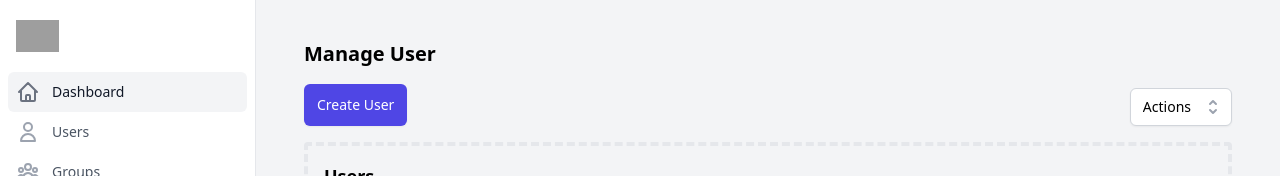
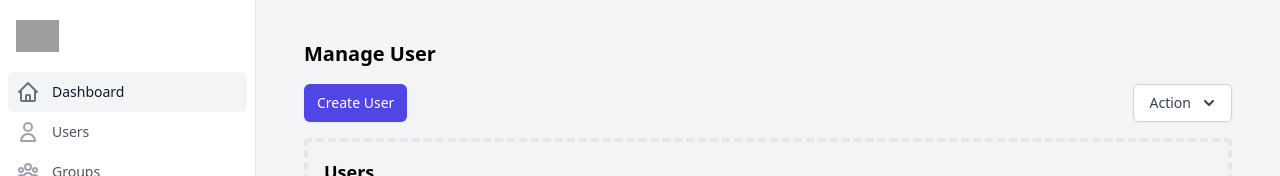
Before and after one commit to SaPH17/disarm, a React (Create React App) app in the folder view/: page /manage/user in a window 1280 px wide. Shown: the top 176 px of the page. Built offline with nearby package versions, Linux system fonts and the light colour scheme; grey boxes are pictures that could not be loaded.

Commit message:
added new action button

```diff
--- /dev/null
+++ b/view/src/components/action-button.tsx
@@ -0,0 +1,69 @@
+import { Fragment } from 'react';
+import { Menu, Transition } from '@headlessui/react';
+import { ChevronDownIcon } from '@heroicons/react/solid';
+import { Link } from 'react-router-dom';
+
+function classNames(...classes: any) {
+  return classes.filter(Boolean).join(' ');
+}
+
+export type ActionButtonData = {
+  items: ActionButtonItem[];
+  onClickFunction?: Function;
+};
+
+export type ActionButtonItem = {
+  id: string;
+  name: string;
+  url: string;
+};
+
+const ActionButton = ({
+  items,
+  onClickFunction = () => {},
+}: ActionButtonData) => {
+  return (
+    <Menu as="div" className="relative inline-block text-left">
+      <div>
+        <Menu.Button className="inline-flex w-full justify-center rounded-md border border-gray-300 bg-white px-4 py-2 text-sm font-medium text-gray-700 shadow-sm hover:bg-gray-50 focus:outline-none focus:ring-2 focus:ring-indigo-500 focus:ring-offset-2 focus:ring-offset-gray-100">
+          Action
+          <ChevronDownIcon className="-mr-1 ml-2 h-5 w-5" aria-hidden="true" />
+        </Menu.Button>
+      </div>
+
+      <Transition
+        as={Fragment}
+        enter="transition ease-out duration-100"
+        enterFrom="transform opacity-0 scale-95"
+        enterTo="transform opacity-100 scale-100"
+        leave="transition ease-in duration-75"
+        leaveFrom="transform opacity-100 scale-100"
+        leaveTo="transform opacity-0 scale-95"
+      >
+        <Menu.Items className="absolute right-0 z-10 mt-2 w-56 origin-top-right rounded-md bg-white shadow-lg ring-1 ring-black ring-opacity-5 focus:outline-none">
+          <div className="py-1">
+            {items.map((val, idx) => {
+              return (
+                <Menu.Item>
+                  {({ active }) => (
+                    <Link
+                      to={val.url}
+                      className={classNames(
+                        active ? 'bg-gray-100 text-gray-900' : 'text-gray-700',
+                        'block px-4 py-2 text-sm'
+                      )}
+                    >
+                      {val.name}
+                    </Link>
+                  )}
+                </Menu.Item>
+              );
+            })}
+          </div>
+        </Menu.Items>
+      </Transition>
+    </Menu>
+  );
+};
+
+export default ActionButton;
--- a/view/src/components/select-box.tsx
+++ b/view/src/components/select-box.tsx
@@ -30,8 +30,8 @@ export default function SelectBox({
       {({ open }) => (
         <>
           <div className="mt-1 relative">
-            <Listbox.Button className="bg-white relative w-full border border-gray-300 rounded-md shadow-sm pl-3 pr-10 py-2 text-left cursor-default focus:outline-none focus:ring-1 focus:ring-indigo-500 focus:border-indigo-500 sm:text-sm">
-              <span className="block truncate">
+            <Listbox.Button className="w-full bg-white relative border border-gray-300 rounded-md shadow-sm pl-3 pr-10 py-2 text-left cursor-default focus:outline-none focus:ring-1 focus:ring-indigo-500 focus:border-indigo-500 sm:text-sm">
+              <span className="block truncate px-8">
                 {selected === null ? defaultValue : selected.name}
               </span>
               <span className="absolute inset-y-0 right-0 flex items-center pr-2 pointer-events-none">
--- a/view/src/pages/manage/user/index.tsx
+++ b/view/src/pages/manage/user/index.tsx
@@ -1,7 +1,9 @@
-import SelectBox, { SelectBoxData } from '../../../components/select-box';
 import Table from '../../../components/table';
 import SelectedDetail from '../../../components/selected-detail';
 import PrimaryButton from '../../../components/primary-button';
+import ActionButton, {
+  ActionButtonItem,
+} from '../../../components/action-button';
 
 const content = [
   {
@@ -26,27 +28,31 @@ const content = [
   },
 ];
 
-const items: SelectBoxData[] = [
+const items: ActionButtonItem[] = [
   {
     id: '1',
     name: 'Edit User',
+    url: '/',
   },
   {
     id: '2',
     name: 'Delete User',
+    url: '/',
   },
   {
     id: '3',
     name: 'Add Group',
+    url: '/',
   },
   {
     id: '4',
     name: 'Assign Project',
+    url: '/',
   },
-
   {
     id: '5',
     name: 'View All Project',
+    url: '/',
   },
 ];
 
@@ -73,7 +79,7 @@ export default function ManageUserIndex() {
       <div className="text-xl font-semibold">Manage User</div>
       <div className="flex flex-row gap-2 sm:gap-4 justify-between">
         <PrimaryButton content="Create User" />
-        <SelectBox items={items} />
+        <ActionButton items={items} />
       </div>
       <div className="flex flex-col gap-2 sm:gap-4 p-2 sm:p-4 bg-gray-100 rounded border-4 border-dashed">
         <div className="text-lg font-semibold">Users</div>
```
